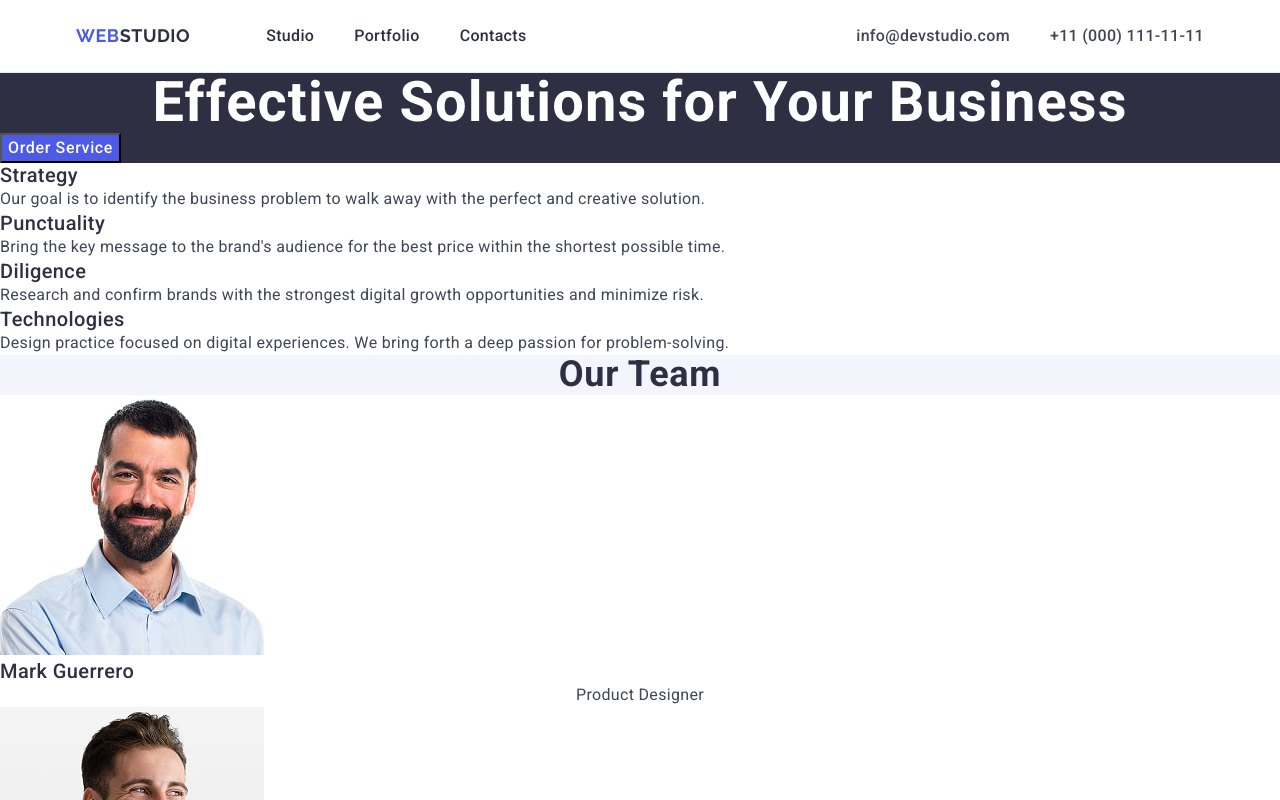
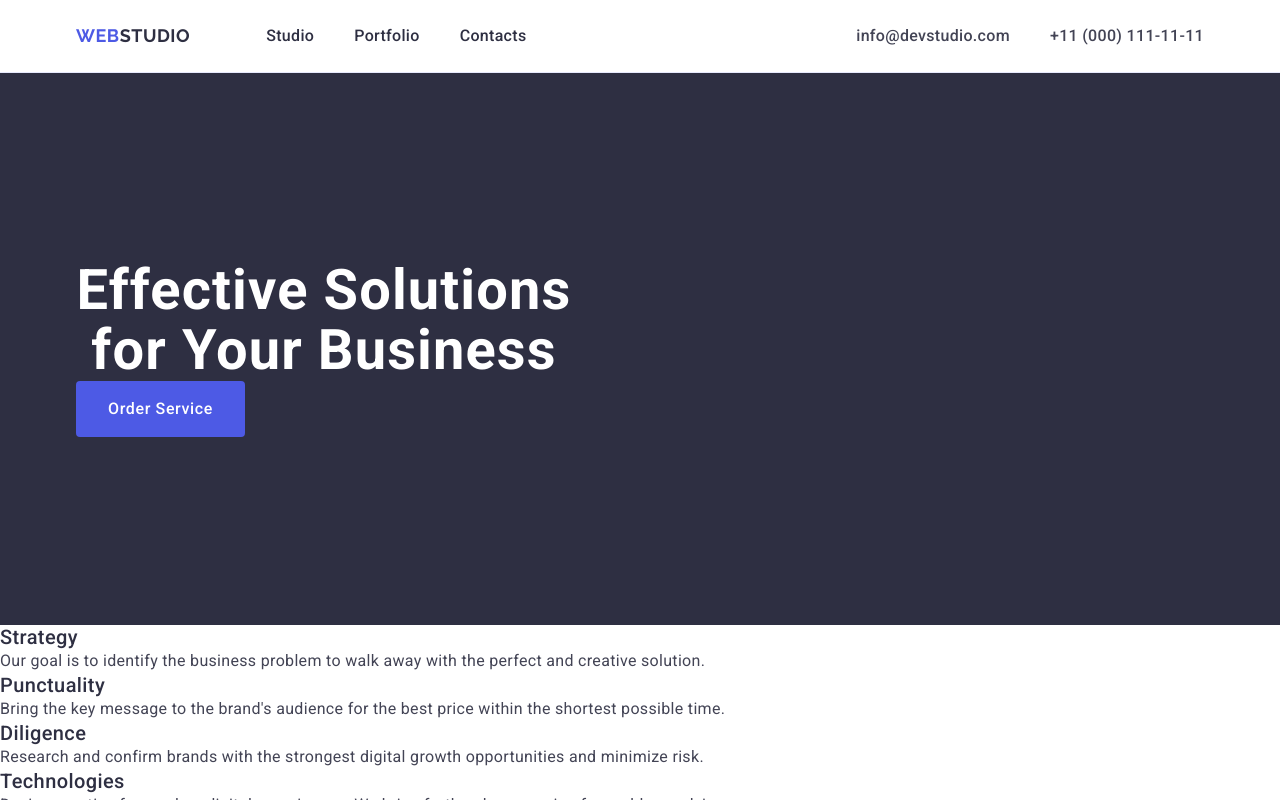
Before and after one commit to Mykola-Kruhlyk/goit-markup-hw-03, a plain HTML site: page index.html in a window 1280 px wide. Shown: the top 800 px of the page. Drawn offline with nearby package versions, Linux system fonts and the light colour scheme.

Commit message:
add hero

```diff
--- a/css/styles.css
+++ b/css/styles.css
@@ -2,6 +2,9 @@ body {
   font-family: "Roboto", sans-serif;
   color: #434455;
   background-color: #fff;
+}
+img {
+  display: block;
 }
 ul,
 ol {
@@ -95,6 +98,8 @@ a {
 }
 .hero {
   background-color: #2e2f42;
+  padding-top: 188px;
+  padding-bottom: 188px;
 }
 .hero-title {
   font-size: 56px;
@@ -102,15 +107,22 @@ a {
   letter-spacing: 0.02em;
   text-align: center;
   color: #fff;
+  max-width: 496px;
 }
 .title-button {
-  background: #4d5ae5;
+  background-color: #4d5ae5;
   font-family: "Roboto", sans-serif;
   font-weight: 500;
   font-size: 16px;
   line-height: 1.5;
   letter-spacing: 0.04em;
   color: #fff;
+  cursor: pointer;
+  display: block;
+  min-width: 169px;
+  height: 56px;
+  border: none;
+  border-radius: 4px;
   cursor: pointer;
 }
 .title-button:hover,
--- a/index.html
+++ b/index.html
@@ -53,8 +53,10 @@
     </header>
     <main>
       <section class="hero">
-        <h1 class="hero-title">Effective Solutions for Your Business</h1>
-        <button type="button" class="title-button">Order Service</button>
+        <div class="container">
+          <h1 class="hero-title">Effective Solutions for Your Business</h1>
+          <button type="button" class="title-button">Order Service</button>
+        </div>
       </section>
       <section>
         <h2 hidden>Our advantages</h2>
```
